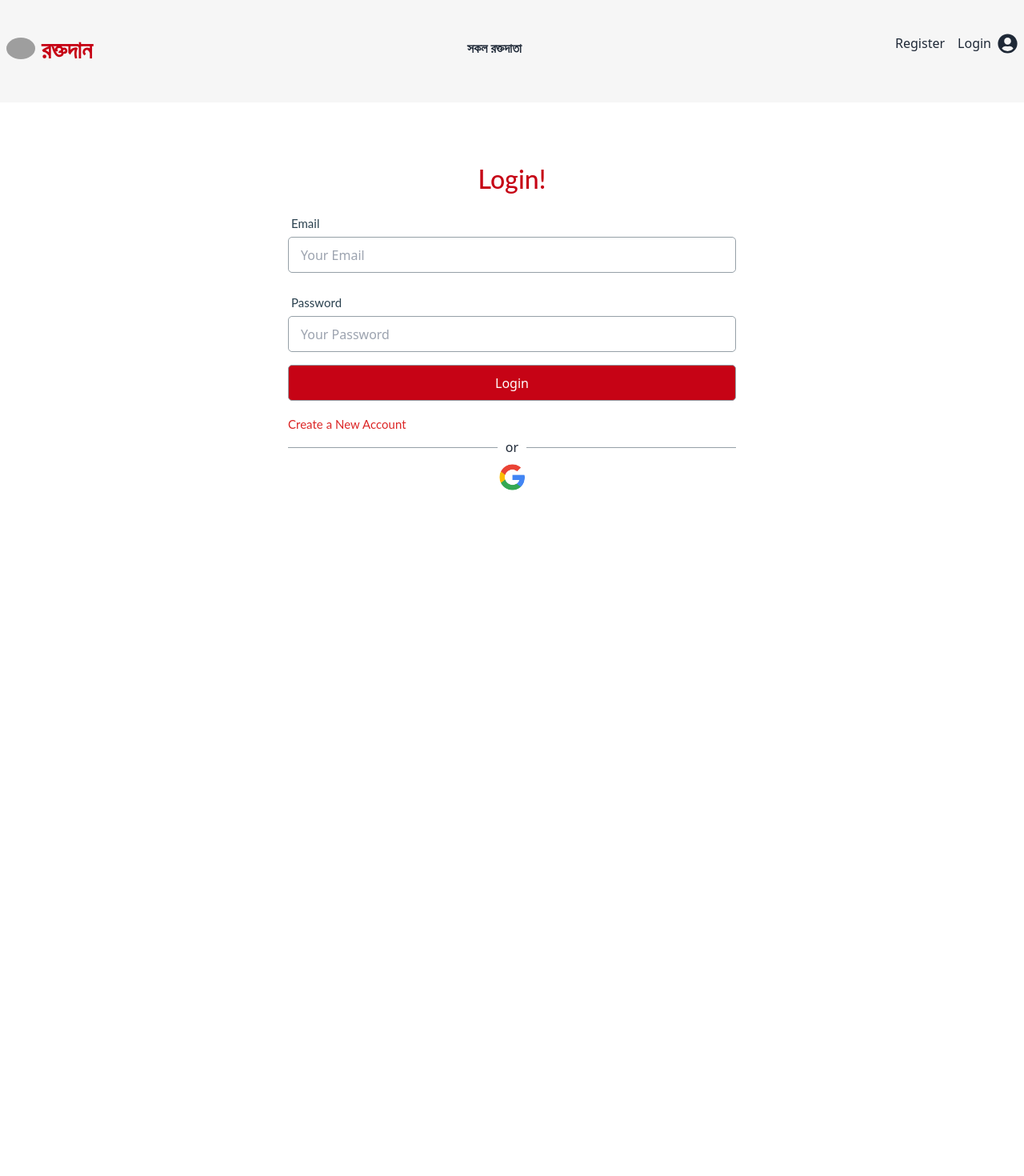
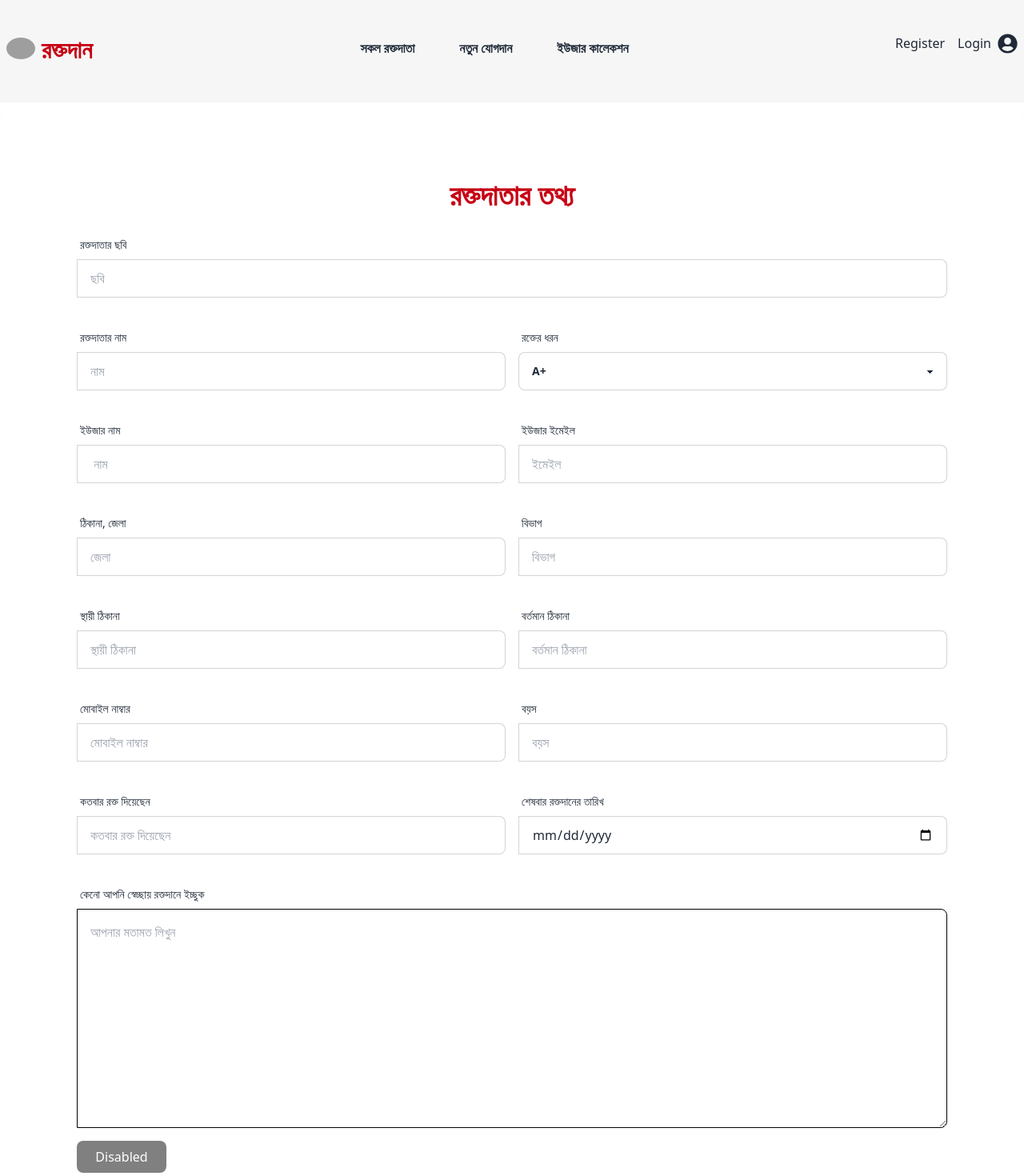
Before and after one commit to rejaul360/Blood-donations-client, a React (Vite) app: page /addtoy in a window 1280 px wide. Before the commit this address led to /login. Shown: the part 20-1490 px from the top of the page at 80% size. Before the commit the page ends 800 px from the top, so only its background shows below. Built offline with nearby package versions, Linux system fonts and the light colour scheme; no server answers; grey boxes are pictures that could not be loaded.

Commit message:
added new features

```diff
--- a/index.html
+++ b/index.html
@@ -2,7 +2,7 @@
 <html lang="en" data-theme="light">
   <head>
     <meta charset="UTF-8" />
-    <link rel="icon" type="image/svg+xml" href="https://static.vecteezy.com/system/resources/thumbnails/003/659/087/small/t-white-alphabet-letter-black-circle-company-business-logo-icon-design-corporate-vector.jpg" />
+    <link rel="icon" type="image/svg+xml" href="https://www.nicepng.com/png/detail/117-1179838_blood-donation-camp-blood-donation-logo-png.png" />
     <meta name="viewport" content="width=device-width, initial-scale=1.0" />
     <!-- AOS Animations -->
     <link rel="stylesheet" href="https://unpkg.com/aos@next/dist/aos.css" />
--- a/src/Pages/AddToy/AddToy.jsx
+++ b/src/Pages/AddToy/AddToy.jsx
@@ -6,6 +6,7 @@ import { AuthContext } from '../../Provider/AuthProvider';
 const AddToy = () => {
 
     const { user } = useContext(AuthContext)
+
 
     const handleAddtoys = event => {
         event.preventDefault();
@@ -29,7 +30,7 @@ const AddToy = () => {
 
 
 
-        const addToy = { name, quantity, salername, price, category, description, photo, postedBy, rating, phone, boyos, details,parmanent,present }
+        const addToy = { name, quantity, salername, price, category, description, photo, postedBy, rating, phone, boyos, details, parmanent, present }
 
         // console.log(addToy);
 
@@ -55,11 +56,9 @@ const AddToy = () => {
             })
         form.reset()
     }
-
-
     return (
         <div className=" p-4 md:p-24 rounded-3xl py-7 shadow-lg">
-            <h2 style={{color: '#C60315'}} className="text-center text-4xl font-bold   mb-6">রক্তদাতার তথ্য </h2>
+            <h2 style={{ color: '#C60315' }} className="text-center text-4xl font-bold   mb-6">রক্তদাতার তথ্য </h2>
             <form onSubmit={handleAddtoys}>
                 {/* form name and quantity row */}
                 <div className="mb-8">
@@ -68,7 +67,7 @@ const AddToy = () => {
                             <span className="label-text  " > রক্তদাতার ছবি </span>
                         </label>
                         <label className="input-group">
-                            <input type="text" name="image" placeholder="ছবি " className=" p-4 file-input file-input-bordered w-full" required />
+                            <input type="text" name="image" placeholder="ছবি " className=" p-4 file-input file-input-bordered w-full focus:outline-none focus:border-red-500" required />
                         </label>
                     </div>
                 </div>
@@ -78,14 +77,14 @@ const AddToy = () => {
                             <span className="label-text ">রক্তদাতার নাম</span>
                         </label>
                         <label className="input-group">
-                            <input type="text" name="name" placeholder="নাম" className="input input-bordered w-full" />
+                            <input type="text" name="name" placeholder="নাম" className="input input-bordered w-full focus:outline-none focus:border-red-500" />
                         </label>
                     </div>
                     <div className="form-control w-full md:w-1/2 md:ml-4 ">
                         <label className="label">
                             <span className="label-text">রক্তের ধরন</span>
                         </label>
-                        <select name='category' className="select select-bordered w-full  ">
+                        <select name='category' className="select select-bordered w-full  focus:outline-none focus:border-red-500">
                             <option value='A+'>A+</option>
                             <option value='A-'>A-</option>
                             <option value='B+'>B+</option>
@@ -106,7 +105,7 @@ const AddToy = () => {
                             <span className="label-text ">ইউজার নাম</span>
                         </label>
                         <label className="input-group">
-                            <input type="text" name="salername" placeholder=" নাম" className="input input-bordered w-full" defaultValue={user?.displayName} />
+                            <input type="text" name="salername" placeholder=" নাম" className="input input-bordered w-full focus:outline-none focus:border-red-500" defaultValue={user?.displayName} />
                         </label>
                     </div>
                     <div className="form-control md:w-1/2 md:ml-4">
@@ -115,7 +114,7 @@ const AddToy = () => {
                             </span>
                         </label>
                         <label className="input-group">
-                            <input type="text" name="postedBy" placeholder="ইমেইল" className="input input-bordered w-full" defaultValue={user?.email} />
+                            <input type="text" name="postedBy" placeholder="ইমেইল" className="input input-bordered w-full focus:outline-none focus:border-red-500" defaultValue={user?.email} />
                         </label>
                     </div>
                 </div>
@@ -125,7 +124,7 @@ const AddToy = () => {
                             <span className="label-text ">ঠিকানা, জেলা</span>
                         </label>
                         <label className="input-group">
-                            <input type="text" name="price" placeholder="জেলা" className="input input-bordered w-full" />
+                            <input type="text" name="price" placeholder="জেলা" className="input input-bordered w-full focus:outline-none focus:border-red-500" />
                         </label>
                     </div>
                     <div className="form-control sm:w-full md:w-1/2 md:ml-4">
@@ -133,7 +132,7 @@ const AddToy = () => {
                             <span className="label-text ">বিভাগ</span>
                         </label>
                         <label className="input-group">
-                            <input type="text" name="quantity" placeholder="বিভাগ" className="input input-bordered w-full" />
+                            <input type="text" name="quantity" placeholder="বিভাগ" className="input input-bordered w-full focus:outline-none focus:border-red-500" />
                         </label>
                     </div>
                 </div>
@@ -162,7 +161,7 @@ const AddToy = () => {
                             <span className="label-text ">মোবাইল নাম্বার </span>
                         </label>
                         <label className="input-group">
-                            <input type="number" name="phone" placeholder="মোবাইল নাম্বার " className="input input-bordered w-full" required />
+                            <input type="number" name="phone" placeholder="মোবাইল নাম্বার " className="input input-bordered w-full focus:outline-none focus:border-red-500" required />
                         </label>
                     </div>
                     <div className="form-control md:w-1/2 md:ml-4">
@@ -170,7 +169,7 @@ const AddToy = () => {
                             <span className="label-text ">বয়স</span>
                         </label>
                         <label className="input-group">
-                            <input type="number" name="boyos" placeholder="বয়স" className="input input-bordered w-full" />
+                            <input type="number" name="boyos" placeholder="বয়স" className="input input-bordered w-full focus:outline-none focus:border-red-500" />
                         </label>
                     </div>
                 </div>
@@ -181,7 +180,7 @@ const AddToy = () => {
                             <span className="label-text ">কতবার রক্ত দিয়েছেন </span>
                         </label>
                         <label className="input-group">
-                            <input type="number" name="rating" placeholder="কতবার রক্ত দিয়েছেন" className="input input-bordered w-full" required />
+                            <input type="number" name="rating" placeholder="কতবার রক্ত দিয়েছেন" className="input input-bordered w-full focus:outline-none focus:border-red-500" required />
                         </label>
                     </div>
                     <div className="form-control md:w-1/2 md:ml-4">
@@ -189,7 +188,7 @@ const AddToy = () => {
                             <span className="label-text ">শেষবার রক্তদানের তারিখ</span>
                         </label>
                         <label className="input-group">
-                            <input type="date" name="description" placeholder="Details" className="input input-bordered w-full" />
+                            <input type="date" name="description" placeholder="Details" className="input input-bordered w-full focus:outline-none focus:border-red-500" />
                         </label>
                     </div>
                 </div>
@@ -200,7 +199,7 @@ const AddToy = () => {
                         </label>
                         <label className="input-group">
                             <textarea
-                                className='w-full border border-black p-4'
+                                className='w-full border border-black p-4 focus:outline-none focus:border-red-500'
                                 name="details"
                                 id=""
                                 cols="30"
@@ -211,7 +210,26 @@ const AddToy = () => {
                     </div>
 
                 </div>
-                <input type="submit" value="SUBMIT" style={{backgroundColor: '#C60315'}}  className="border mt-4 text-1xl rounded-lg  text-white h-10 w-full sm:w-28 " />
+                {
+                    user ? (
+                        <button
+                            style={{ backgroundColor: '#C60315' }}
+                            className="border mt-4 text-1xl rounded-lg text-white h-10 w-full sm:w-28 "
+                        >
+                            SUBMIT
+                        </button>
+                    ) : (
+                        <button
+
+                        disabled={true}
+                            style={{ backgroundColor: 'gray' }}
+                            className="border  mt-4 text-1xl rounded-lg text-white h-10 w-full sm:w-28"
+                        >
+                            Disabled
+                        </button>
+                    )
+                }
+
 
             </form>
         </div>
--- a/src/Pages/AllToy/AllToy.jsx
+++ b/src/Pages/AllToy/AllToy.jsx
@@ -51,11 +51,11 @@ const AllToy = () => {
     <div className='h-full shadow p-5 bg-gray-100'>
       <h1 style={{ color: '#C60315' }} className='text-center md:text-4xl text-2xl font-bold  mb-6'>সকল রক্তদানকারী তথ্য</h1>
 
-      <div className="search-box p-2 text-center mb-6">
+      <div className="search-box p-2 text-center mb-6 ">
         <input
           onChange={(e) => setSearchText(e.target.value)}
           type="text"
-          className="p-1 w-full sm:w-1/2 border shadow" // Adjust the width based on screen size
+          className="p-1 w-full sm:w-1/2  shadow  focus:outline-none focus:border-red-500" // Adjust the width based on screen size
         />
         <button
           onClick={handleSearchText}
--- a/src/Pages/AllToy/ShowToyInfo.jsx
+++ b/src/Pages/AllToy/ShowToyInfo.jsx
@@ -15,10 +15,10 @@ const ShowToyInfo = () => {
             <div className="hero min-h-screen">
                 <div className="hero-content flex-col lg:flex-row w-full gap-6">
                     <div className=" lg:w-1/2 md:p-4 ">
-                        <img src={photo} className=" lg:mx-0 rounded-lg shadow-2xl" alt="Toy" />
+                        <img src={photo} className=" lg:mx-0 rounded-lg shadow-2xl" alt="Photo" />
                     </div>
                     <div className=" p-4 md:p-8 space-y-3 w-full lg:w-1/2">
-                        <h1 className="text-3xl text-red-600 font-bold">রক্তদাতার নাম: {name}</h1>
+                        <h1 className="text-2xl text-red-600 font-bold">রক্তদাতার নাম: {name}</h1>
                         <p>ইউজার: {salername}</p>
                         <p>রক্তের ধরন: {category}</p>
                         <p>কতবার রক্ত দিয়েছেন: {rating}</p>
--- a/src/Pages/Home/ReactTabs/ReactTabs.jsx
+++ b/src/Pages/Home/ReactTabs/ReactTabs.jsx
@@ -19,8 +19,6 @@ const ReactTabs = () => {
     const toggleTab = (index) => {
         setToggleState(index);
     };
-
-
     useEffect(() => {
         fetch(`https://sports-toy-zone.vercel.app/category?category=Football`)
             .then(res => res.json())
--- a/src/Pages/SingUp/SingUp.jsx
+++ b/src/Pages/SingUp/SingUp.jsx
@@ -85,20 +85,20 @@ const SingUp = () => {
     <form onSubmit={handleSubmit} className="mt-4 md:w-2/3 lg:w-1/2 mx-auto">
         <div className="form_control mb-4">
             <label className='label' htmlFor="name">Name</label>
-            <input type="text" name='name' placeholder='Your Name' id='name' required className="w-full py-2 px-3 border rounded-lg focus:outline-none focus:border-blue-500" />
+            <input type="text" name='name' placeholder='Your Name' id='name' required className="w-full py-2 px-3 border rounded-lg focus:outline-none focus:border-red-500" />
         </div>
         <div className="form_control mb-4">
             <label className='label' htmlFor="email">Email</label>
-            <input type="email" name='email' placeholder='Your Email' id='email' required className="w-full py-2 px-3 border rounded-lg focus:outline-none focus:border-blue-500" />
+            <input type="email" name='email' placeholder='Your Email' id='email' required className="w-full py-2 px-3 border rounded-lg focus:outline-none focus:border-red-500" />
         </div>
         <div className="form_control mb-4">
             <label className='label' htmlFor="password">Password</label>
-            <input type="password" name='password' placeholder='Your Password' id='password' required className="w-full py-2 px-3 border rounded-lg focus:outline-none focus:border-blue-500" />
+            <input type="password" name='password' placeholder='Your Password' id='password' required className="w-full py-2 px-3 border focus:outline-none focus:border-red-500" />
             <span className='text-red-600 text-center'></span>
         </div>
         <div className="form_control mb-4">
             <label className='label' htmlFor="photoURL">Photo URL</label>
-            <input type="text" name='photoURL' placeholder='photoURL' id='photoURL' required className="w-full py-2 px-3 border rounded-lg focus:outline-none focus:border-blue-500" />
+            <input type="text" name='photoURL' placeholder='photoURL' id='photoURL' required className="w-full py-2 px-3 border rounded-lg focus:outline-none focus:border-red-500" />
         </div>
         <input type="submit" value="SignUp" style={{backgroundColor: '#C60315'}}  className="border mt-4 text-1xl rounded-lg  text-white h-10 md:w-full w-full  sm:w-28 " />
 
--- a/src/Pages/UpdatetoyInfo/UpdatetoyInfo.jsx
+++ b/src/Pages/UpdatetoyInfo/UpdatetoyInfo.jsx
@@ -1,5 +1,5 @@
 import React, { useContext } from 'react';
-import { Navigate, useLoaderData, useLocation, useNavigate } from 'react-router-dom';
+import {  useLoaderData, } from 'react-router-dom';
 import { AuthContext } from '../../Provider/AuthProvider';
 import Swal from 'sweetalert2';
 
@@ -7,17 +7,17 @@ const UpdatetoyInfo = () => {
 
     const { user } = useContext(AuthContext)
 
-    const navigate = useNavigate()
-    const location = useLocation()
+    // const navigate = useNavigate()
+    // const location = useLocation()
 
-    let from = location.state?.from?.pathname || "/alltoy";
+    // let from = location.state?.from?.pathname || "/alltoy";
 
     const updateToy = useLoaderData()
     console.log(updateToy);
     const { _id, name, quantity, photo, price, category, description, rating, phone, boyos ,details,parmanent,present } = updateToy
 
 
-    console.log(updateToy);
+    // console.log(updateToy);
 
     const handleUpdatetoys = event => {
         event.preventDefault();
@@ -25,17 +25,14 @@ const UpdatetoyInfo = () => {
         const form = event.target;
 
         const name = form.name.value;
-        // const photo = form.photo.value;
+        const description = form.description.value;
         const category = form.category.value;
-        const quantity = form.quantity.value;
-        // const postedBy = form.postedBy.value;
-        // const salername = form.salername.value;
         const price = form.price.value;
         const rating = form.rating.value;
-        // const category = form.category.value;
+
         const phone = form.phone.value;
         const boyos = form.boyos.value;
-        const description = form.description.value;
+        const quantity = form.quantity.value;
         const parmanent = form.parmanent.value;
         const present = form.present.value;
         const details = form.details.value;
@@ -43,7 +40,7 @@ const UpdatetoyInfo = () => {
 
 
 
-        const updateToy = { name, price, photo, description, quantity, rating,phone, boyos ,details,category,parmanent,present}
+        const updateToy = { name, quantity, photo, price, category, description, rating, phone, boyos ,details,parmanent,present}
 
         console.log(updateToy);
 
@@ -60,20 +57,21 @@ const UpdatetoyInfo = () => {
             .then(res => res.json())
             .then(data => {
                 console.log(data);
-                if (data.modifiedCount>0) {
+                if (data.modifiedCount > 0) {
                     Swal.fire({
                         title: 'Success!',
                         text: ' Update Successfully',
                         icon: 'success',
                         confirmButtonText: 'Done'
                     })
+
+
                 }
 
 
             })
 
-            form.reset();
-            navigate(from, { replace: true });
+              form.reset();
     }
 
     return (
@@ -207,7 +205,7 @@ const UpdatetoyInfo = () => {
                             <span className="label-text ">শেষবার রক্তদানের তারিখ</span>
                         </label>
                         <label className="input-group">
-                            <input type="date" name="description" placeholder="Details" className="input input-bordered w-full" defaultValue={description} />
+                            <input type="date" name="description" placeholder="শেষবার রক্তদানের তারিখ" className="input input-bordered w-full" defaultValue={description} />
                         </label>
                     </div>
                 </div>
--- a/src/Routes/Routes.jsx
+++ b/src/Routes/Routes.jsx
@@ -38,7 +38,7 @@ const router = createBrowserRouter([
         },
         {
             path: 'addtoy',
-            element: <PrivateRoutes><AddToy></AddToy></PrivateRoutes>
+            element: <AddToy></AddToy>
         },
         {
             path: '/alltoy',
--- a/src/Shared/Navbar/Navbar.jsx
+++ b/src/Shared/Navbar/Navbar.jsx
@@ -18,17 +18,14 @@ const Navbar = () => {
     const menuItems = <>
 
         <li className='mr-1 md:mr-6 font-bold'> <Link to="/alltoy">সকল রক্তদাতা</Link></li>
-        {/* <li className='font-bold'><Link to="/blog">Blog</Link></li> */}
-        {user ?
-            <>
+
+
 
                 <li className='font-bold mr-1 md:mr-6'><Link to="/addtoy">নতুন যোগদান</Link></li>
                 <li className='font-bold mr-1 md:mr-6'><Link to="/mytoy">ইউজার কালেকশন</Link></li>
-            </> :
-            <>
 
-            </>
-        }
+
+
     </>
 
 
```
Also changed, not shown: src/Pages/MyToys/MyToys.jsx (+2 -24 lines).
